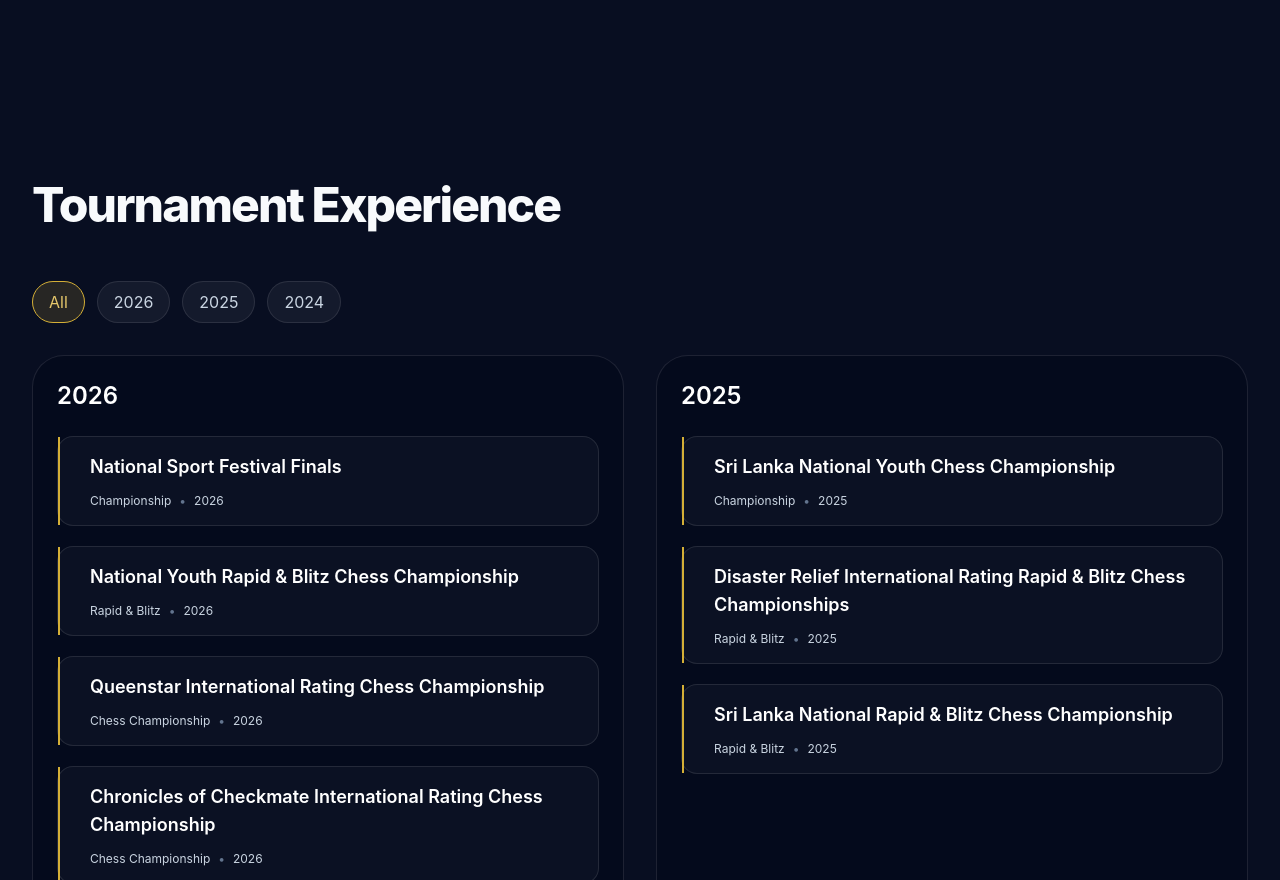
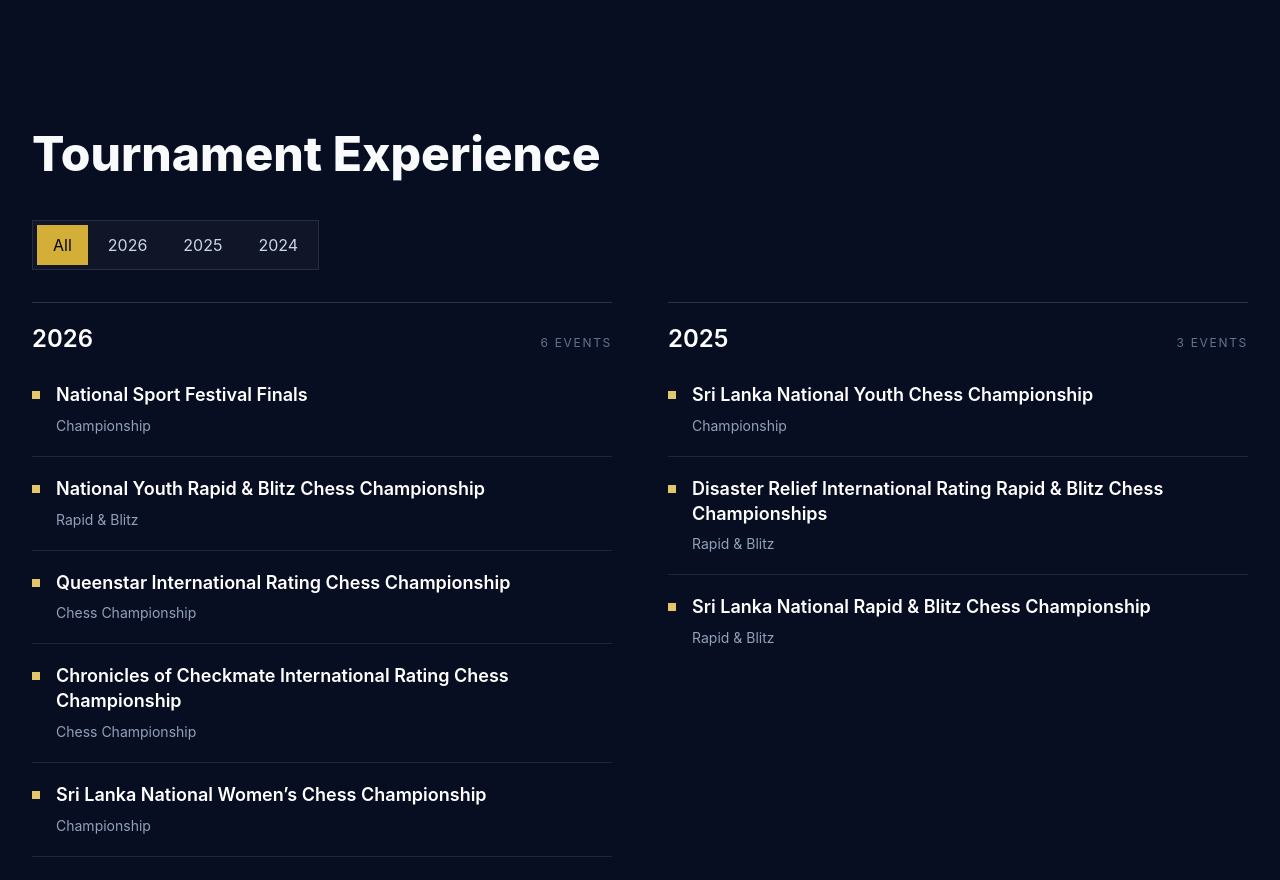
Before and after one commit to LihiniAthukorala/Portfolio, a React (Vite) app: page / in a window 1280 px wide. Shown: the part 1920-2800 px from the top of the page. Built offline with nearby package versions, Linux system fonts and the light colour scheme.

Commit message:
Enhance accessibility and visual consistency with updated button transitions and section title styles

```diff
--- a/src/App.tsx
+++ b/src/App.tsx
@@ -115,7 +115,7 @@
         </div>
       ) : (
         <div className="min-h-screen bg-slate-950 text-slate-50">
-      <header className="sticky top-0 z-50 border-b border-white/10 bg-slate-950/80 backdrop-blur-xl">
+      <header className="sticky top-0 z-50 border-b border-white/10 bg-slate-950/80 shadow-[0_12px_32px_rgba(0,0,0,0.2)] backdrop-blur-xl">
         <nav className="mx-auto flex max-w-7xl items-center justify-between px-4 py-4 sm:px-6 lg:px-8">
           <a href="#home" className="flex items-center gap-3" aria-label="Lihini Athukorala home">
             <div className="flex h-10 w-10 items-center justify-center rounded-full border border-[#D4AF37]/40 bg-[#D4AF37]/10 text-lg text-[#E5C76B] shadow-[0_0_30px_rgba(212,175,55,0.2)]">
@@ -129,7 +129,7 @@
 
           <div className="hidden items-center gap-8 lg:flex">
             {navItems.map((item) => (
-              <a key={item.label} href={item.href} className="text-sm text-slate-300 transition hover:text-[#E5C76B]">
+              <a key={item.label} href={item.href} className="border-b border-transparent py-2 text-sm text-slate-300 transition hover:border-[#E5C76B] hover:text-white">
                 {item.label}
               </a>
             ))}
@@ -150,13 +150,14 @@
             className="inline-flex h-10 w-10 items-center justify-center rounded-full border border-white/10 bg-white/5 text-slate-100 lg:hidden"
             onClick={() => setMenuOpen(!menuOpen)}
             aria-label="Toggle navigation menu"
+            aria-expanded={menuOpen}
+            aria-controls="mobile-navigation"
           >
             {menuOpen ? <X className="h-5 w-5" /> : <Menu className="h-5 w-5" />}
           </button>
         </nav>
 
-        {menuOpen && (
-          <div className="border-t border-white/10 bg-slate-950/95 px-4 py-4 lg:hidden">
+        <div id="mobile-navigation" className={`${menuOpen ? 'block' : 'hidden'} border-t border-white/10 bg-slate-950/95 px-4 py-4 lg:hidden`}>
             <div className="flex flex-col gap-3">
               {navItems.map((item) => (
                 <a
@@ -169,8 +170,7 @@
                 </a>
               ))}
             </div>
-          </div>
-        )}
+        </div>
       </header>
 
       <main id="home" className="overflow-x-hidden">
@@ -380,16 +380,17 @@
               <h3 className="section-title">Tournament Experience</h3>
             </div>
 
-            <div className="mb-8 flex flex-wrap gap-3">
+            <div className="mb-8 inline-flex flex-wrap gap-1 border border-white/10 bg-white/[0.03] p-1">
               {yearOptions.map((year) => (
                 <button
                   key={year}
                   type="button"
                   onClick={() => setSelectedYear(year)}
-                  className={`rounded-full border px-4 py-2 text-sm font-medium transition ${
+                  aria-pressed={selectedYear === year}
+                  className={`min-h-10 px-4 py-2 text-sm font-medium transition ${
                     selectedYear === year
-                      ? 'border-[#D4AF37] bg-[#D4AF37]/15 text-[#E5C76B]'
-                      : 'border-white/10 bg-white/5 text-slate-300 hover:border-[#D4AF37]/40 hover:text-[#E5C76B]'
+                      ? 'bg-[#D4AF37] text-slate-950'
+                      : 'text-slate-300 hover:bg-white/5 hover:text-white'
                   }`}
                 >
                   {year}
@@ -397,7 +398,7 @@
               ))}
             </div>
 
-            <div className="grid gap-8 lg:grid-cols-2">
+            <div className="grid gap-x-14 lg:grid-cols-2">
               {yearGroups.map((year) => {
                 const yearEvents = tournaments.filter((event) => event.year === year);
 
@@ -406,26 +407,23 @@
                 }
 
                 return (
-                  <div key={year} className="rounded-[2rem] border border-white/10 bg-slate-950/40 p-6">
-                    <div className="mb-6">
+                  <div key={year} className="border-t border-white/15 pt-5">
+                    <div className="mb-2 flex items-baseline justify-between gap-4">
                       <h4 className="text-2xl font-semibold text-white">{year}</h4>
+                      <span className="text-xs uppercase tracking-[0.14em] text-slate-500">
+                        {yearEvents.length} {yearEvents.length === 1 ? 'event' : 'events'}
+                      </span>
                     </div>
 
-                    <div className="space-y-5">
+                    <div className="divide-y divide-white/10">
                       {yearEvents.map((event) => (
-                        <div key={event.id} className="relative rounded-2xl border border-white/10 bg-white/[0.03] p-4">
-                          <div className="absolute left-0 top-0 h-full w-0.5 bg-[#D4AF37]" />
-                          <div className="pl-4">
-                            <div className="flex flex-wrap items-center justify-between gap-3">
-                              <h5 className="text-lg font-semibold text-white">{event.name}</h5>
-                            </div>
-                            <div className="mt-3 flex flex-wrap gap-2 text-xs text-slate-300">
-                              <span>{event.type}</span>
-                              <span className="text-slate-500">•</span>
-                              <span>{event.year}</span>
-                            </div>
+                        <article key={event.id} className="flex gap-4 py-5">
+                          <span className="mt-2 h-2 w-2 shrink-0 bg-[#E5C76B]" aria-hidden="true" />
+                          <div className="min-w-0">
+                            <h5 className="text-base font-semibold leading-snug text-white sm:text-lg">{event.name}</h5>
+                            <p className="mt-2 text-sm text-slate-400">{event.type}</p>
                           </div>
-                        </div>
+                        </article>
                       ))}
                     </div>
                   </div>
--- a/src/index.css
+++ b/src/index.css
@@ -43,7 +43,14 @@
 
 button,
 a {
-  transition: all 0.2s ease;
+  transition-property: color, background-color, border-color, opacity, transform, box-shadow;
+  transition-duration: 0.2s;
+  transition-timing-function: ease;
+}
+
+:where(a, button, input, select):focus-visible {
+  outline: 2px solid #e5c76b;
+  outline-offset: 4px;
 }
 
 ::selection {
@@ -231,10 +238,37 @@
 
 .section-title {
   margin: 0;
-  font-size: clamp(2rem, 4vw, 3rem);
+  font-size: 2rem;
+  line-height: 1.08;
   font-weight: 800;
-  letter-spacing: -0.04em;
+  letter-spacing: 0;
   color: #f8fafc;
+}
+
+@media (min-width: 768px) {
+  .section-title {
+    font-size: 2.5rem;
+  }
+}
+
+@media (min-width: 1024px) {
+  .section-title {
+    font-size: 3rem;
+  }
+}
+
+@media (prefers-reduced-motion: reduce) {
+  html {
+    scroll-behavior: auto;
+  }
+
+  *,
+  *::before,
+  *::after {
+    animation-duration: 0.01ms !important;
+    animation-iteration-count: 1 !important;
+    transition-duration: 0.01ms !important;
+  }
 }
 
 .board-grid {
```
